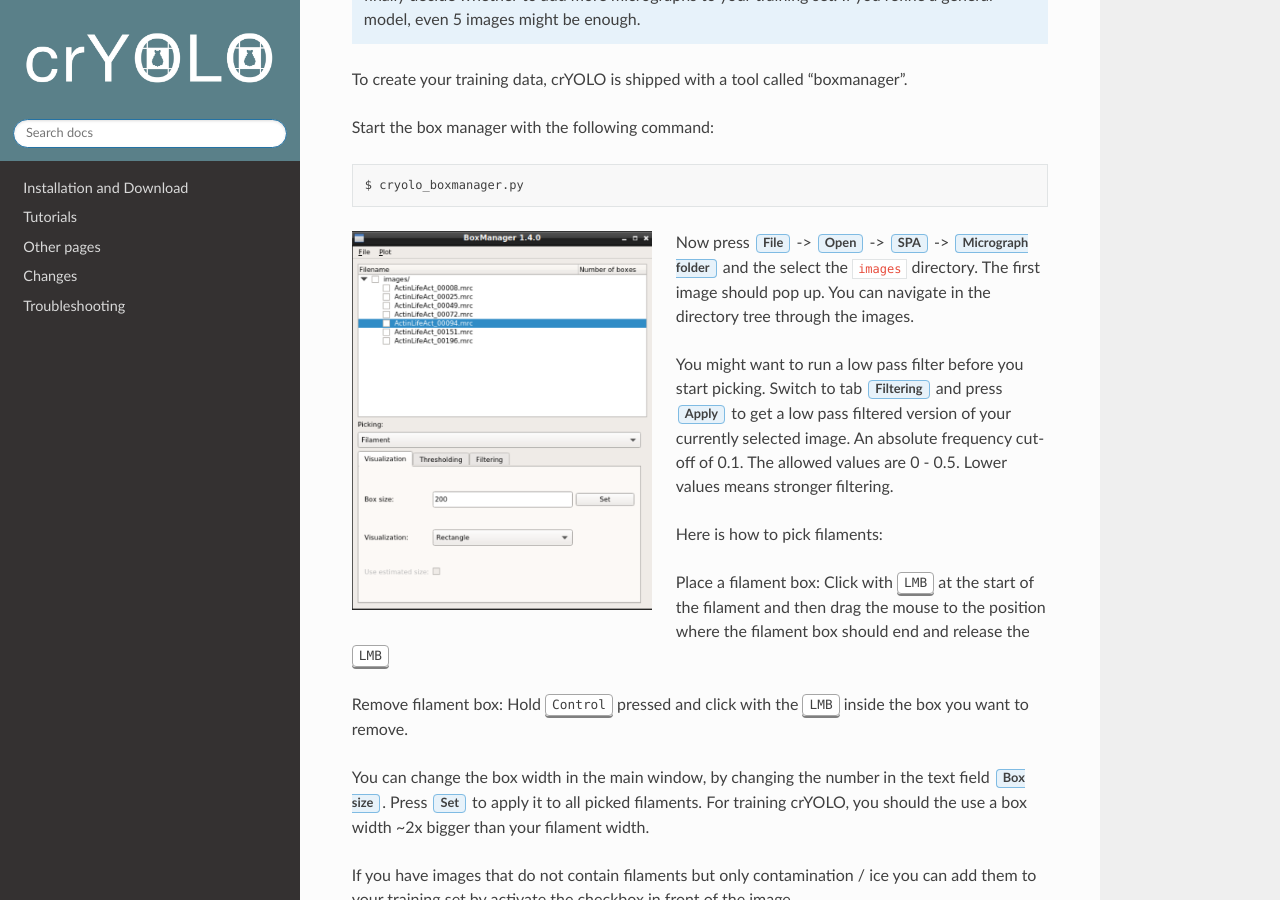
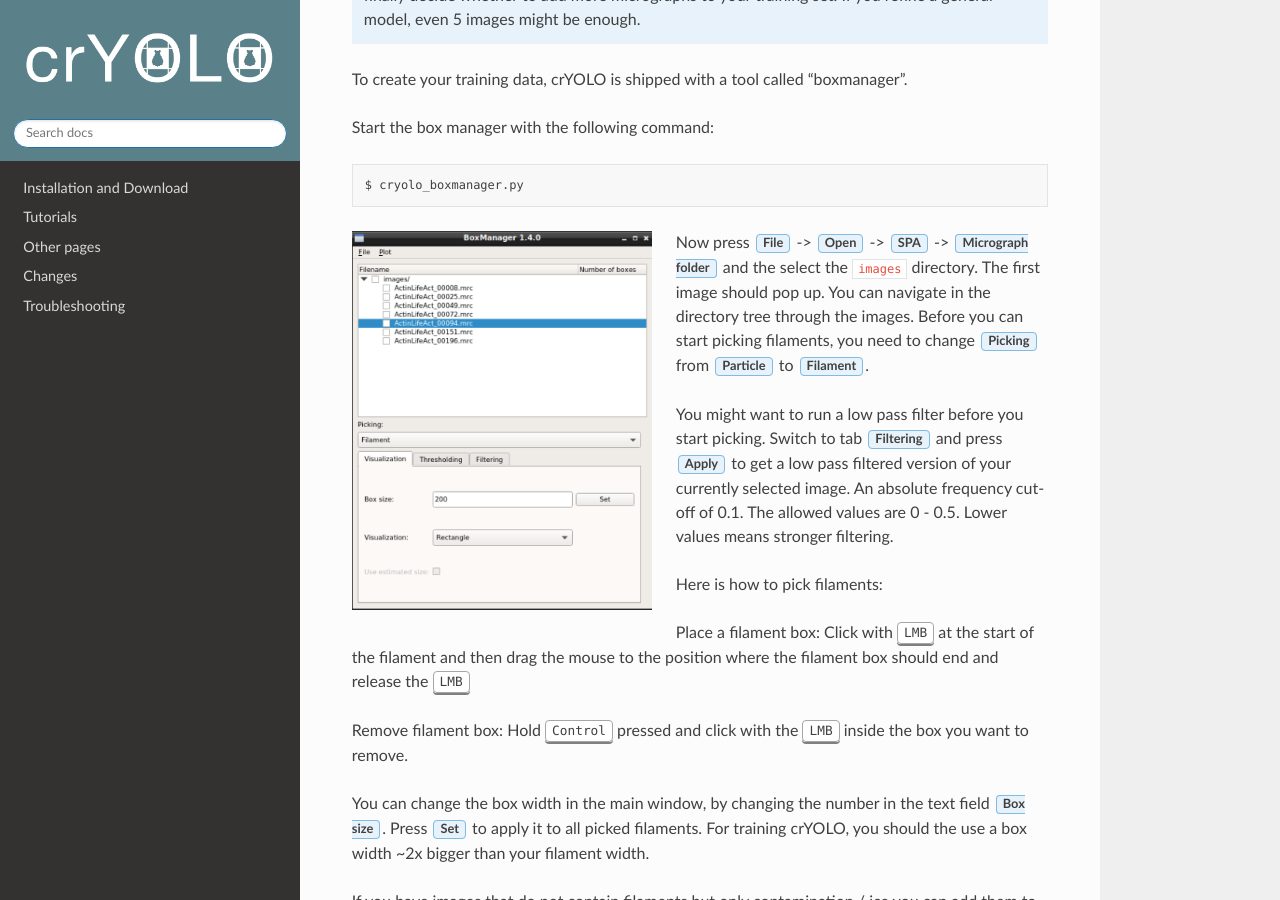
Before and after one commit to MPI-Dortmund/cryolo, a Sphinx documentation site: the page built from source/tutorials/data_preparation_filament.rst, in a window 1280 px wide and 900 px high, scrolled down 493 px. Built offline with Sphinx 7.4.7 and the Read the Docs theme 2.0.0, drawn with Linux system fonts in a browser that asks for light colours.

Commit message:
add missing information in filament tutorial

```diff
--- a/source/tutorials/data_preparation_filament.rst
+++ b/source/tutorials/data_preparation_filament.rst
@@ -4,7 +4,7 @@
     :width: 300
     :align: left
 
-Now press :guilabel:`File` -> :guilabel:`Open` -> :guilabel:`SPA` -> :guilabel:`Micrograph folder` and the select the :file:`images` directory. The first image should pop up. You can navigate in the directory tree through the images.
+Now press :guilabel:`File` -> :guilabel:`Open` -> :guilabel:`SPA` -> :guilabel:`Micrograph folder` and the select the :file:`images` directory. The first image should pop up. You can navigate in the directory tree through the images. Before you can start picking filaments, you need to change :guilabel:`Picking` from :guilabel:`Particle` to :guilabel:`Filament`.
 
 .. include:: text_modules/data_prep_filter.rst
 
```
